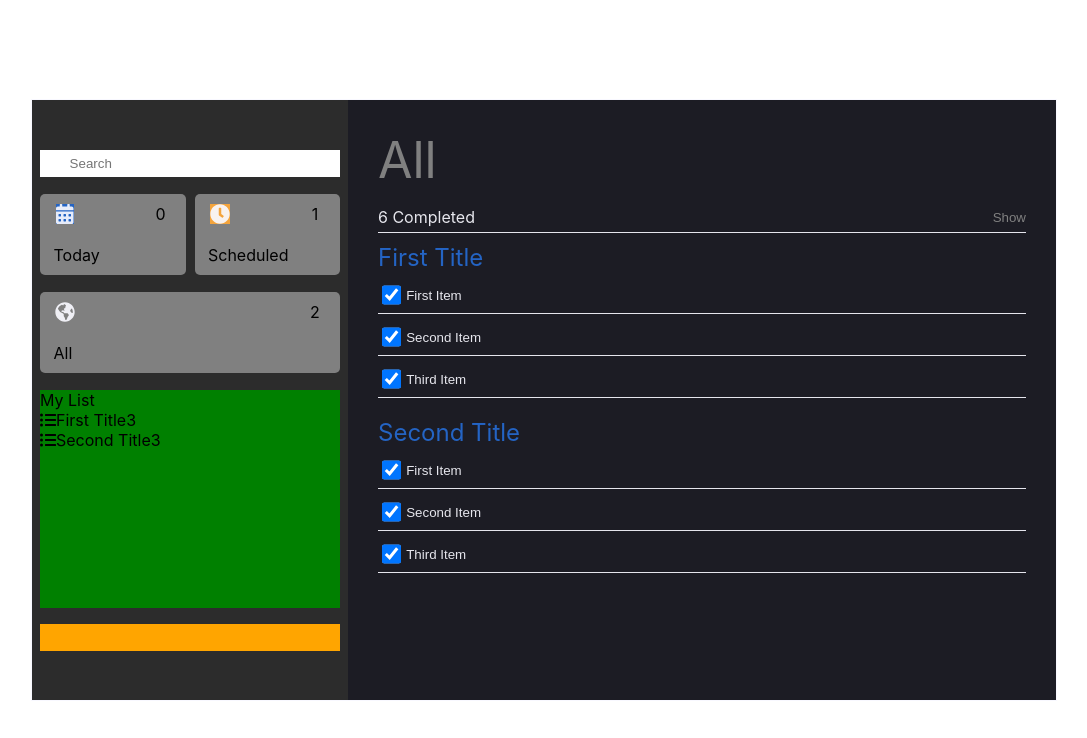
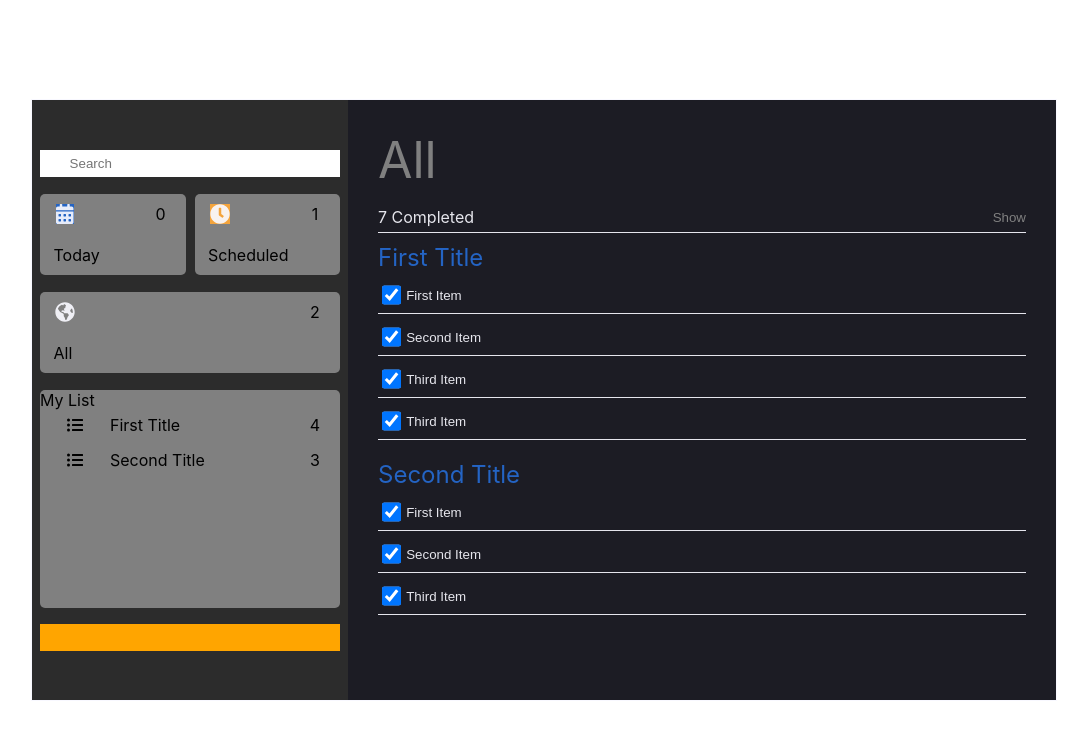
Before and after one commit to AdityaSharma6/todo-app-frontend, a React (Create React App) app: page / in a window 1280 px wide. Shown: the top 738 px of the page, without its empty margins (96-1183 px from the left). Built offline with nearby package versions, Linux system fonts and the light colour scheme.

Commit message:
Skeleton of nav complete

```diff
--- a/src/App.tsx
+++ b/src/App.tsx
@@ -37,7 +37,7 @@ var dummyItem3: Item = {
 var dummyList: List = {
     title: 'First Title',
     creationDate: Date().toString(),
-    items: [dummyItem1, dummyItem2, dummyItem3],
+    items: [dummyItem1, dummyItem2, dummyItem3, dummyItem3],
     displayStatus: DisplayStatus.All,
 };
 
--- a/src/FilterComponentFolder/FilterComponent.css
+++ b/src/FilterComponentFolder/FilterComponent.css
@@ -61,7 +61,7 @@
     background-color: var(--orange);
 }
 
-.filter-information-container:focus {
+.filter-information-container:hover {
     outline: none;
     background-color: var(--light-blue);
 }
--- a/src/NavComponentFolder/NavComponent.css
+++ b/src/NavComponentFolder/NavComponent.css
@@ -49,9 +49,56 @@
     grid-area: all-notifs;
 }
 
-.reminders-container {
+.personal-list-container {
     grid-area: reminders;
-    background-color: green;
+    background-color: var(--super-light-grey);
+    border-radius: 5px;
+}
+
+.personal-list-collection {
+    display: flex;
+    flex-direction: column;
+    justify-content: start;
+    align-items: flex-start;
+    overflow-y: scroll;
+    height: 90%;
+}
+
+.personal-list-title-container {
+    display: grid;
+    grid-template-columns: 70px auto 50px;
+    grid-template-rows: 30px;
+    grid-template-areas: 'ficon title count';
+    margin-bottom: 5px;
+    width: 100%;
+}
+
+.personal-list-title-container:hover {
+    display: grid;
+    grid-template-columns: 70px auto 50px;
+    grid-template-rows: 30px;
+    grid-template-areas: 'ficon title count';
+    margin-bottom: 5px;
+    background-color: var(--light-blue);
+    width: 100%;
+}
+
+.personal-list-title-icon {
+    grid-area: ficon;
+    justify-self: center;
+    align-self: center;
+}
+
+.personal-list-title-value {
+    grid-area: title;
+    justify-self: start;
+    align-self: center;
+}
+
+.personal-list-title-count {
+    grid-area: count;
+    justify-self: center;
+    align-self: center;
 }
 
 .add-list-button-container {
--- a/src/NavComponentFolder/NavComponent.tsx
+++ b/src/NavComponentFolder/NavComponent.tsx
@@ -9,10 +9,19 @@ export const NavComponent: FunctionComponent<Body> = (props: Body) => {
     const getPersonalListTitles = () => {
         const titles = props.lists.map(value => {
             return (
-                <div>
-                    <FontAwesomeIcon icon={'list-ul'} />
-                    <span>{value.title}</span>
-                    {countItems(true, value.items)}
+                <div
+                    className={'personal-list-title-container'}
+                    key={value.title}>
+                    <FontAwesomeIcon
+                        icon={'list-ul'}
+                        className={'personal-list-title-icon'}
+                    />
+                    <div className={'personal-list-title-value'}>
+                        {value.title}
+                    </div>
+                    <div className={'personal-list-title-count'}>
+                        {countItems(true, value.items)}
+                    </div>
                 </div>
             );
         });
@@ -43,9 +52,11 @@ export const NavComponent: FunctionComponent<Body> = (props: Body) => {
             <div className={'all-filter-container'}>
                 <FilterComponent displayStatus={DisplayStatus.All} count={2} />
             </div>
-            <div className={'reminders-container'}>
+            <div className={'personal-list-container'}>
                 <span>My List</span>
-                <div>{getPersonalListTitles()}</div>
+                <div className={'personal-list-collection'}>
+                    {getPersonalListTitles()}
+                </div>
             </div>
             <div className={'add-list-button-container'}></div>
         </div>
```
